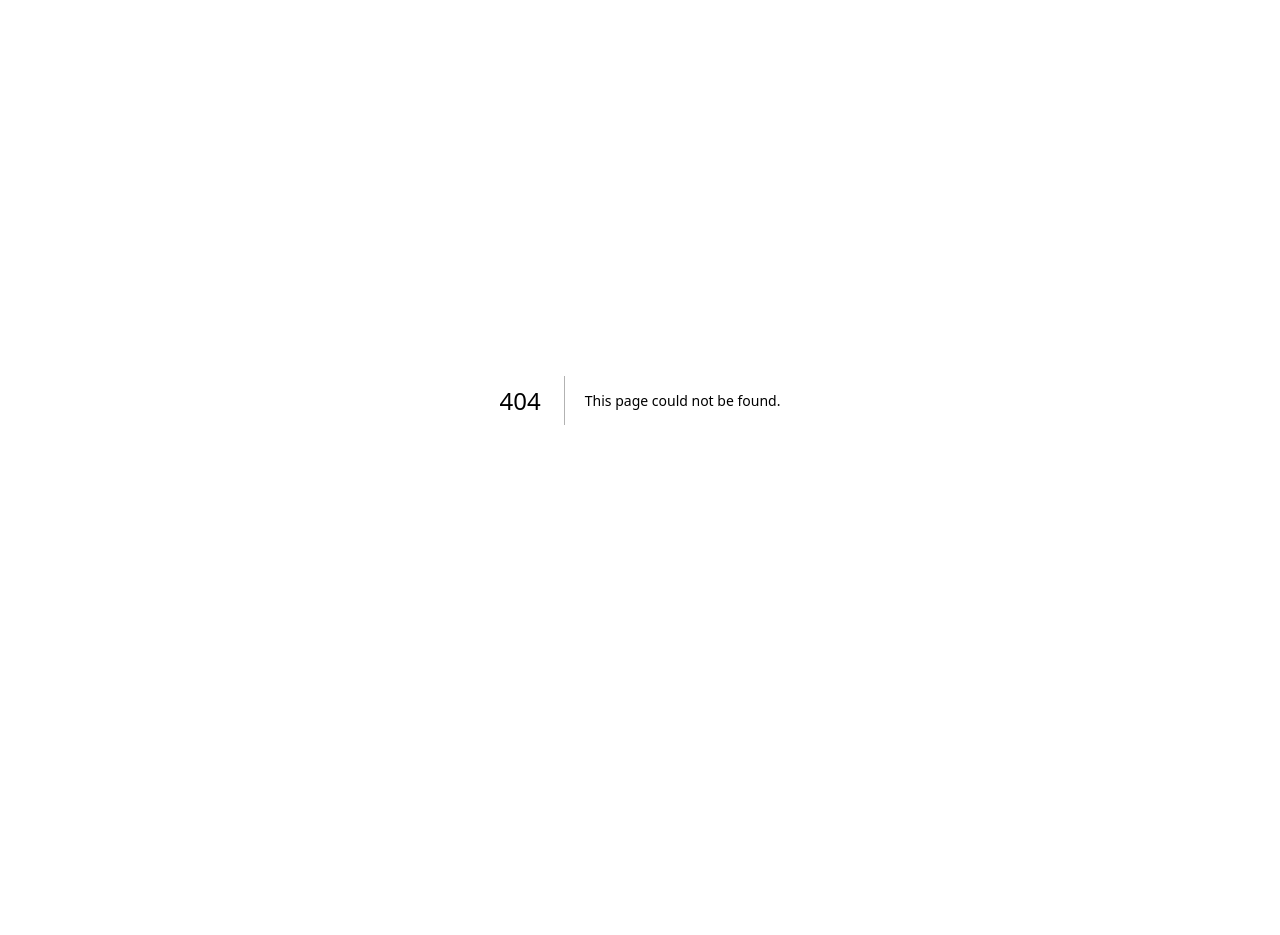
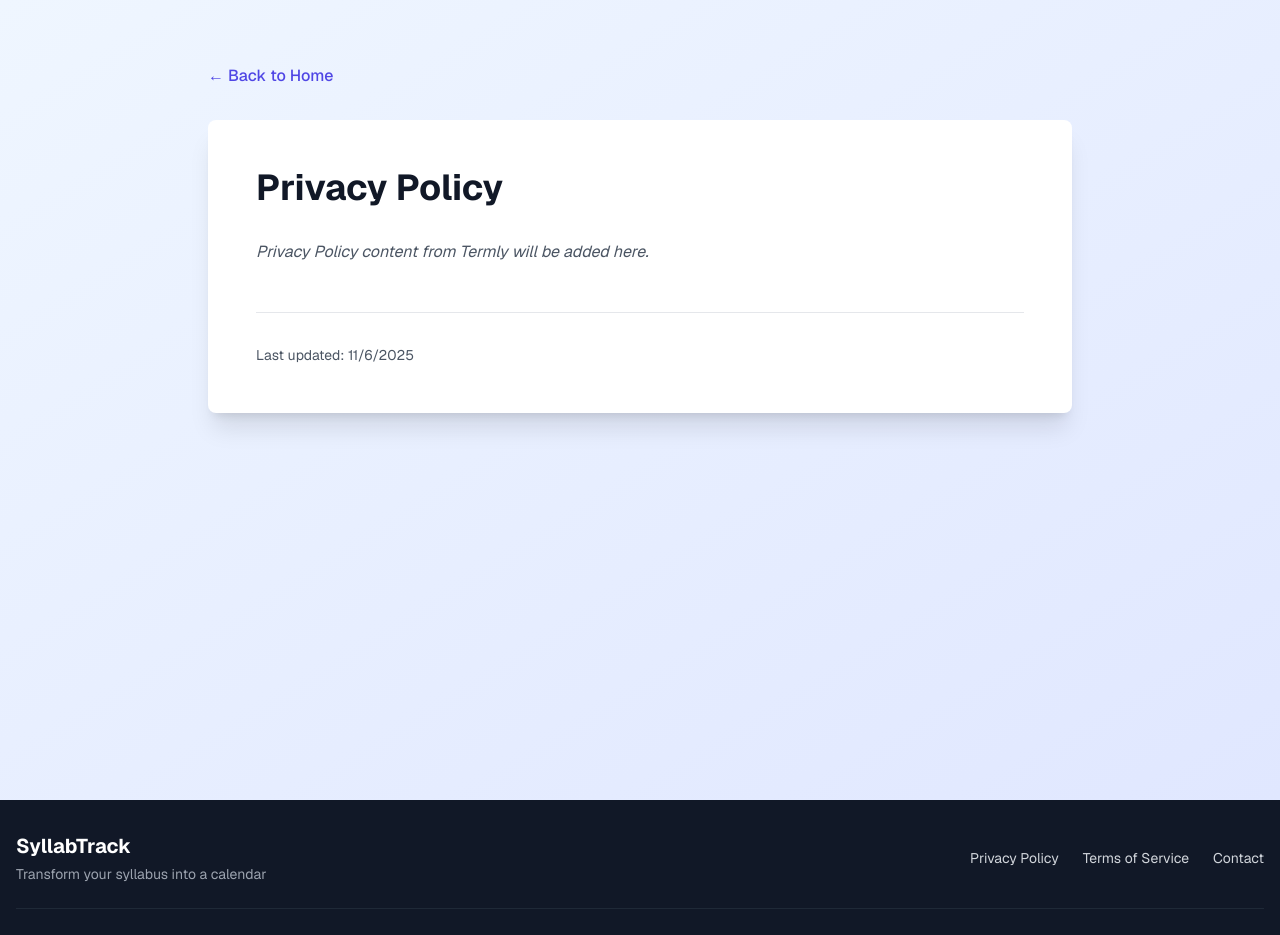
Before and after one commit to blueflame567/SyllabTrack, a Next.js app: page /privacy in a window 1280 px wide. Before the commit this address had no page. Shown: the top 935 px of the page. Before the commit the page ends 800 px from the top, so only its background shows below. Built offline with nearby package versions, Linux system fonts and the light colour scheme.

Commit message:
Add Privacy Policy and Terms of Service pages with footer

```diff
--- /dev/null
+++ b/app/components/Footer.tsx
@@ -0,0 +1,49 @@
+import Link from "next/link";
+
+export default function Footer() {
+  return (
+    <footer className="bg-gray-900 text-gray-300">
+      <div className="container mx-auto px-4 py-8">
+        <div className="flex flex-col md:flex-row justify-between items-center">
+          {/* Brand */}
+          <div className="mb-4 md:mb-0">
+            <Link href="/" className="text-xl font-bold text-white hover:text-indigo-400 transition-colors">
+              SyllabTrack
+            </Link>
+            <p className="text-sm text-gray-400 mt-1">
+              Transform your syllabus into a calendar
+            </p>
+          </div>
+
+          {/* Links */}
+          <div className="flex flex-wrap gap-6 justify-center md:justify-end">
+            <Link
+              href="/privacy"
+              className="text-sm hover:text-white transition-colors"
+            >
+              Privacy Policy
+            </Link>
+            <Link
+              href="/terms"
+              className="text-sm hover:text-white transition-colors"
+            >
+              Terms of Service
+            </Link>
+            <a
+              href="mailto:support@syllabtrack.com"
+              className="text-sm hover:text-white transition-colors"
+            >
+              Contact
+            </a>
+          </div>
+        </div>
+
+        <div className="mt-6 pt-6 border-t border-gray-800 text-center">
+          <p className="text-sm text-gray-400">
+            © {new Date().getFullYear()} SyllabTrack. All rights reserved.
+          </p>
+        </div>
+      </div>
+    </footer>
+  );
+}
--- a/app/layout.tsx
+++ b/app/layout.tsx
@@ -3,6 +3,7 @@ import { Geist, Geist_Mono } from "next/font/google";
 import { ClerkProvider } from '@clerk/nextjs';
 import { Analytics } from '@vercel/analytics/react';
 import { SpeedInsights } from "@vercel/speed-insights/next";
+import Footer from "./components/Footer";
 import "./globals.css";
 
 const geistSans = Geist({
@@ -31,7 +32,12 @@ export default function RootLayout({
         <body
           className={`${geistSans.variable} ${geistMono.variable} antialiased`}
         >
-          {children}
+          <div className="flex flex-col min-h-screen">
+            <main className="flex-grow">
+              {children}
+            </main>
+            <Footer />
+          </div>
           <Analytics />
           <SpeedInsights />
         </body>
--- /dev/null
+++ b/app/privacy/page.tsx
@@ -0,0 +1,50 @@
+import Link from "next/link";
+
+export const metadata = {
+  title: "Privacy Policy - SyllabTrack",
+  description: "Privacy Policy for SyllabTrack",
+};
+
+export default function PrivacyPolicy() {
+  return (
+    <div className="min-h-screen bg-gradient-to-br from-blue-50 to-indigo-100">
+      <div className="container mx-auto px-4 py-16 max-w-4xl">
+        <Link
+          href="/"
+          className="inline-block mb-8 text-indigo-600 hover:text-indigo-700 font-medium"
+        >
+          ← Back to Home
+        </Link>
+
+        <div className="bg-white rounded-lg shadow-xl p-8 md:p-12">
+          <h1 className="text-4xl font-bold text-gray-900 mb-8">Privacy Policy</h1>
+
+          <div className="prose prose-lg max-w-none">
+            {/*
+              PASTE YOUR TERMLY PRIVACY POLICY HTML HERE
+
+              Instructions:
+              1. Go to Termly Dashboard
+              2. Click on your Privacy Policy
+              3. Click "Publish" or "Get Code"
+              4. Copy the HTML
+              5. Paste it below, replacing this comment
+            */}
+
+            <p className="text-gray-600 italic">
+              Privacy Policy content from Termly will be added here.
+            </p>
+
+            {/* Replace the paragraph above with your Termly HTML */}
+          </div>
+
+          <div className="mt-12 pt-8 border-t border-gray-200">
+            <p className="text-sm text-gray-600">
+              Last updated: {new Date().toLocaleDateString()}
+            </p>
+          </div>
+        </div>
+      </div>
+    </div>
+  );
+}
--- /dev/null
+++ b/app/terms/page.tsx
@@ -0,0 +1,50 @@
+import Link from "next/link";
+
+export const metadata = {
+  title: "Terms of Service - SyllabTrack",
+  description: "Terms of Service for SyllabTrack",
+};
+
+export default function TermsOfService() {
+  return (
+    <div className="min-h-screen bg-gradient-to-br from-blue-50 to-indigo-100">
+      <div className="container mx-auto px-4 py-16 max-w-4xl">
+        <Link
+          href="/"
+          className="inline-block mb-8 text-indigo-600 hover:text-indigo-700 font-medium"
+        >
+          ← Back to Home
+        </Link>
+
+        <div className="bg-white rounded-lg shadow-xl p-8 md:p-12">
+          <h1 className="text-4xl font-bold text-gray-900 mb-8">Terms of Service</h1>
+
+          <div className="prose prose-lg max-w-none">
+            {/*
+              PASTE YOUR TERMLY TERMS OF SERVICE HTML HERE
+
+              Instructions:
+              1. Go to Termly Dashboard
+              2. Click on your Terms of Service
+              3. Click "Publish" or "Get Code"
+              4. Copy the HTML
+              5. Paste it below, replacing this comment
+            */}
+
+            <p className="text-gray-600 italic">
+              Terms of Service content from Termly will be added here.
+            </p>
+
+            {/* Replace the paragraph above with your Termly HTML */}
+          </div>
+
+          <div className="mt-12 pt-8 border-t border-gray-200">
+            <p className="text-sm text-gray-600">
+              Last updated: {new Date().toLocaleDateString()}
+            </p>
+          </div>
+        </div>
+      </div>
+    </div>
+  );
+}
```
